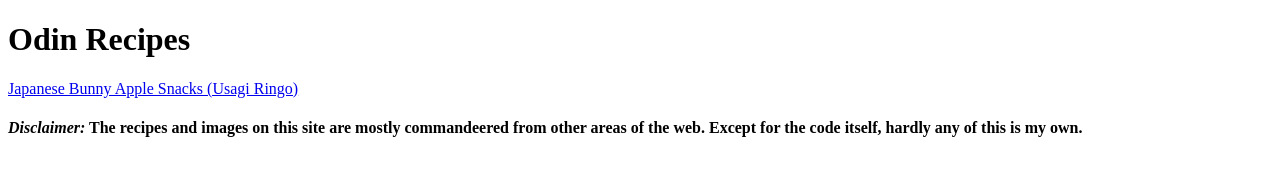
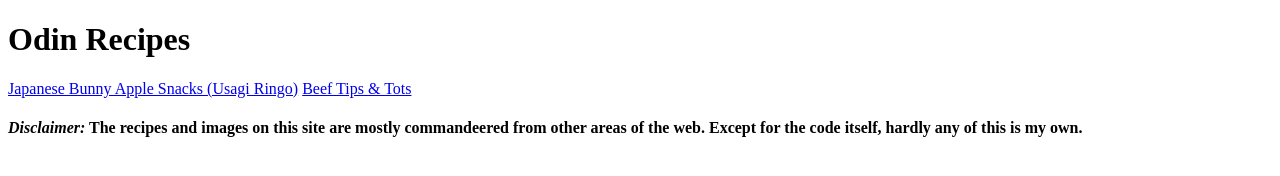
Before and after one commit to Blkshroud/odin-recipes, a plain HTML site: page index.html in a window 1280 px wide. Drawn offline with Linux system fonts and the light colour scheme.

Commit message:
Added link to new recipe on homepage.

```diff
--- a/index.html
+++ b/index.html
@@ -9,6 +9,7 @@
     <body>
         <h1>Odin Recipes</h1>
         <a href="recipes/usagiRingo.html"> Japanese Bunny Apple Snacks (Usagi Ringo)</a>
+        <a href="recipes/beefTipsAndTots.html"> Beef Tips & Tots</a>
         <!-- Comments can be created using Ctrl + / in Visual Studio -->
         <h4><em> Disclaimer:</em> The recipes and images on this site are mostly commandeered from other areas of the web. Except for the code itself, hardly any of this is my own.</h4>
     </body>
```
